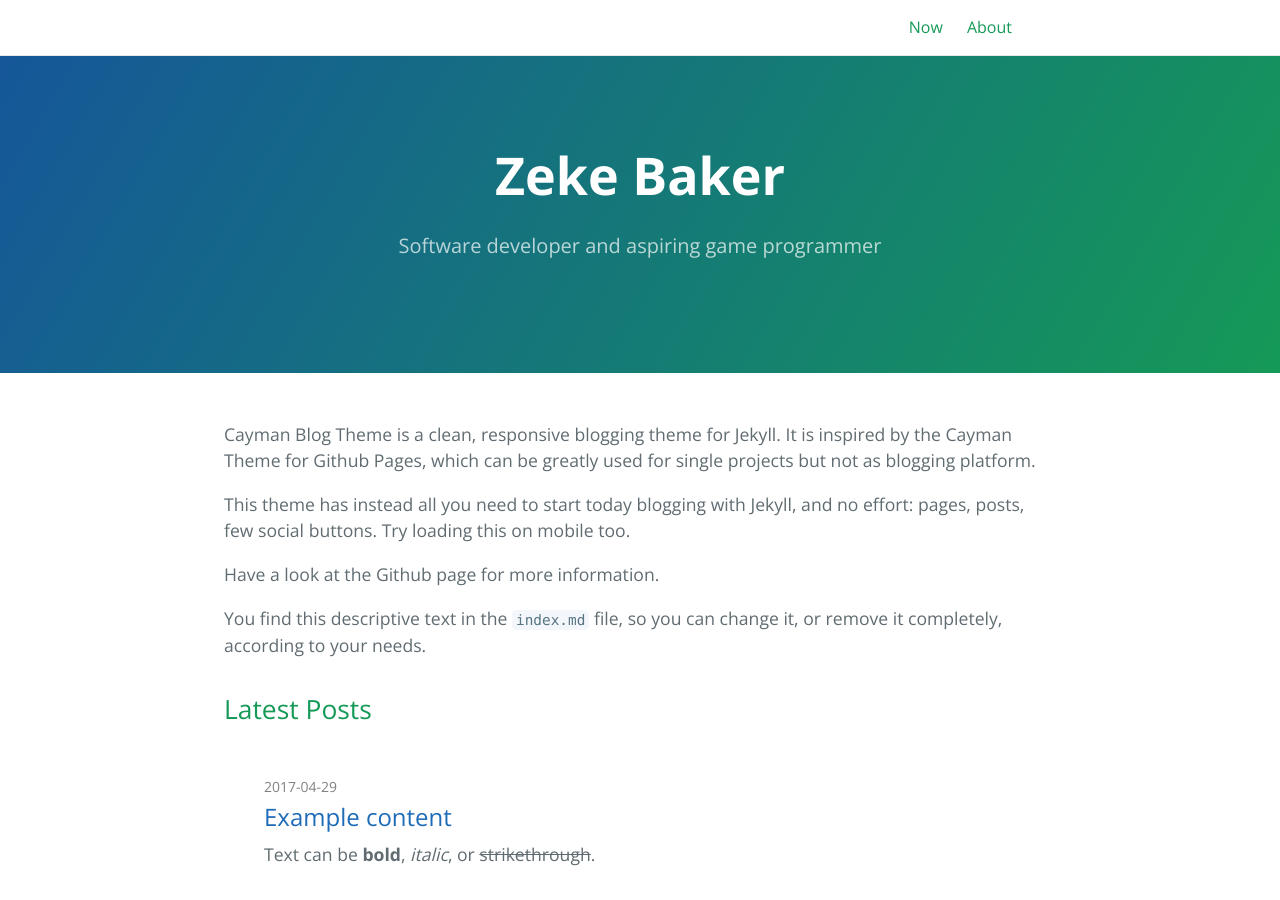
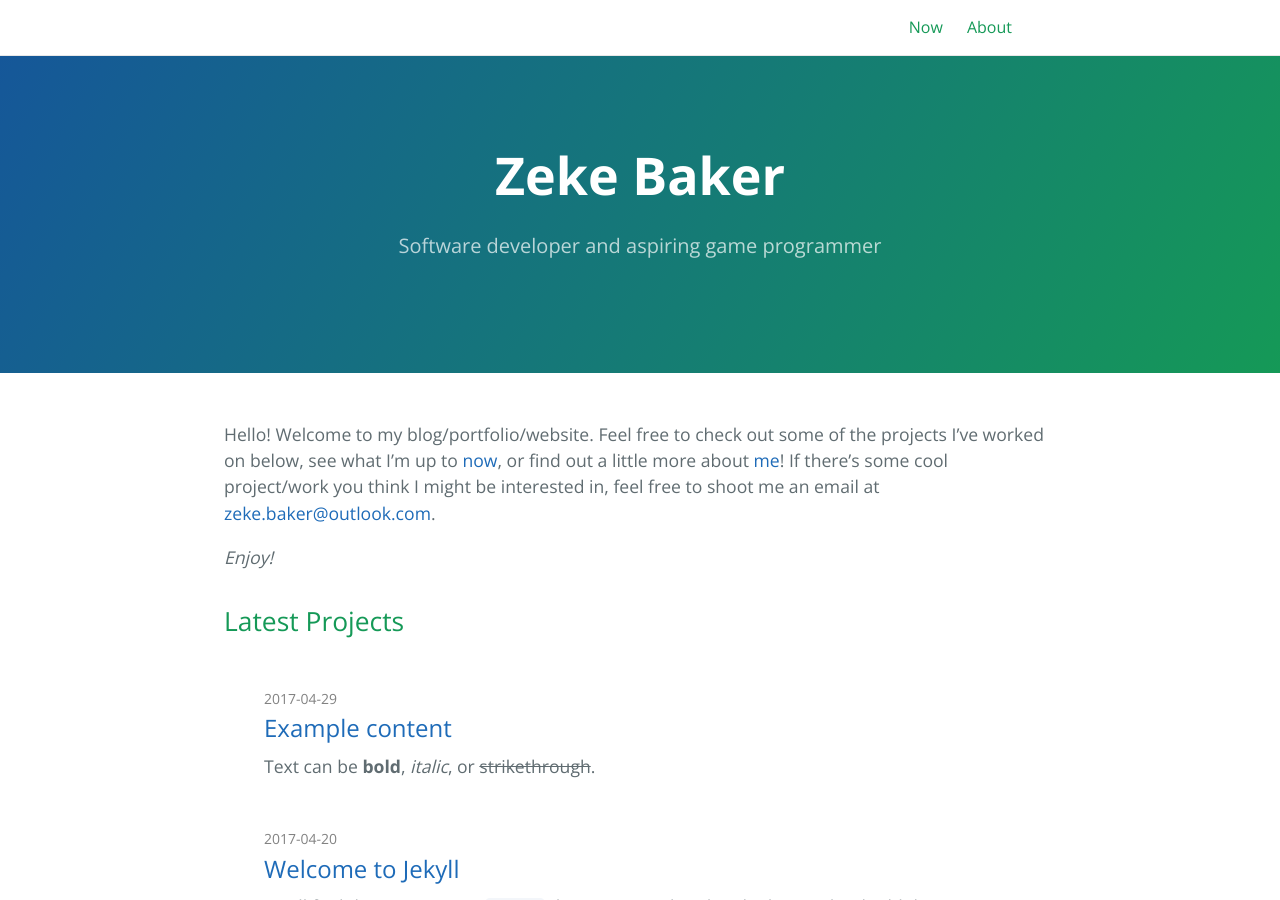
Before and after one commit to ClydeHobart/clydehobart.github.io, a Jekyll site: the page built from index.md, in a window 1280 px wide and 900 px high. Built offline with Jekyll 4.4.1, drawn with Linux system fonts in a browser that asks for light colours.

```diff
--- a/_layouts/default.html
+++ b/_layouts/default.html
@@ -124,7 +124,7 @@
                 {% assign contact_page = site.pages | where: "path", "contact.md" | first %}
                 {% if contact_page.title %}
                 <span class="my-span-icon">
-                    <a href="{{ contact_page.url | absolute_url }}" aria-label="Contact" title="Contact {{ site.github.owner_name }}">
+                    <a href="mailto:zeke.baker@outlook.com" aria-label="Contact" title="Contact {{ site.github.owner_name }}">
                         <svg class="my-svg-icon" xmlns="http://www.w3.org/2000/svg" width="24" height="24" viewBox="0 0 24 24"><path d="M12 .02c-6.627 0-12 5.373-12 12s5.373 12 12 12 12-5.373 12-12-5.373-12-12-12zm6.99 6.98l-6.99 5.666-6.991-5.666h13.981zm.01 10h-14v-8.505l7 5.673 7-5.672v8.504z"/></svg>
                     </a>
                 </span>
--- a/_layouts/home.html
+++ b/_layouts/home.html
@@ -6,7 +6,7 @@
 
   {{ content }}
 
-  <h2>Latest Posts</h2>
+  <h2>Latest Projects</h2>
 
   <div>&nbsp;</div>
 
--- a/index.md
+++ b/index.md
@@ -8,10 +8,6 @@
 layout: home
 ---
 
-Cayman Blog Theme is a clean, responsive blogging theme for Jekyll. It is inspired by the Cayman Theme for Github Pages, which can be greatly used for single projects but not as blogging platform.
+Hello! Welcome to my blog/portfolio/website. Feel free to check out some of the projects I've worked on below, see what I'm up to [now](/now), or find out a little more about [me](/about)! If there's some cool project/work you think I might be interested in, feel free to shoot me an email at [zeke.baker@outlook.com](mailto:zeke.baker@outlook.com).
 
-This theme has instead all you need to start today blogging with Jekyll, and no effort: pages, posts, few social buttons. Try loading this on mobile too.
-
-Have a look at the Github page for more information.
-
-You find this descriptive text in the `index.md` file, so you can change it, or remove it completely, according to your needs.
+*Enjoy!*
```
Also changed, not shown: about.md (+20 -3 lines), 2 other files.
